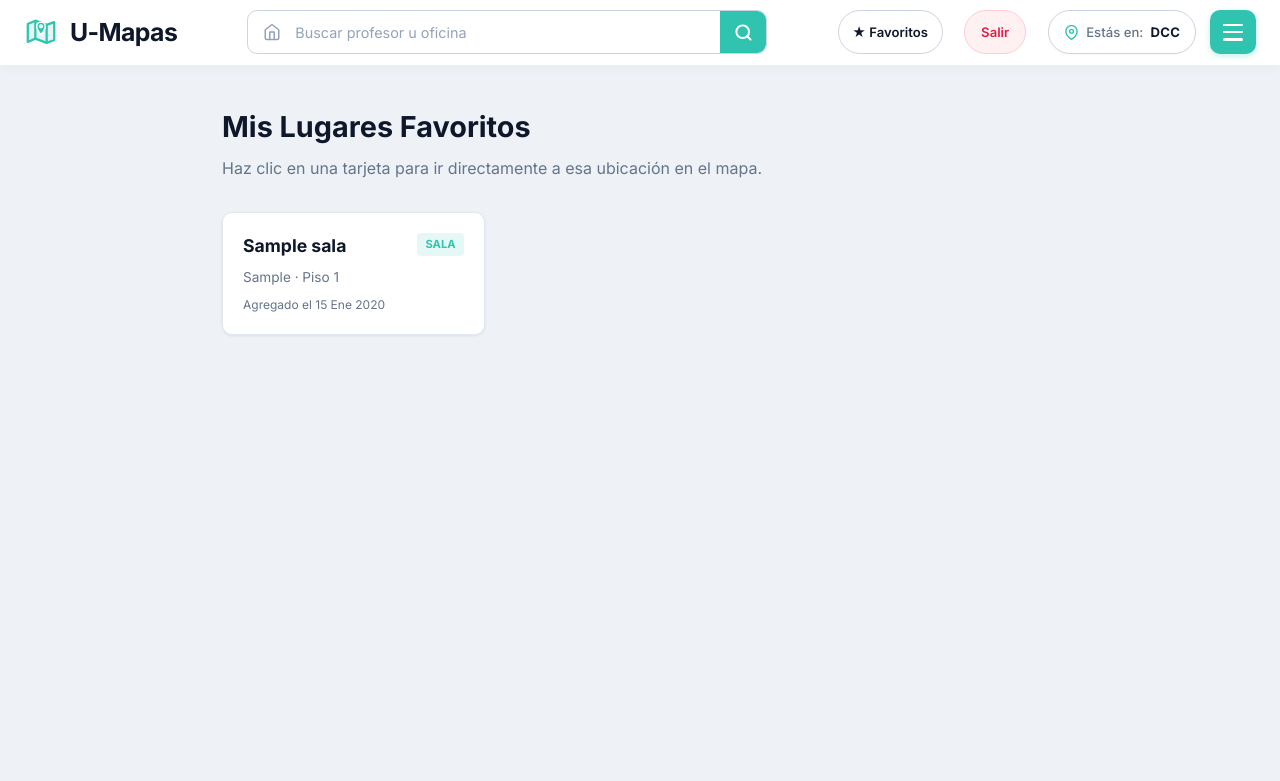
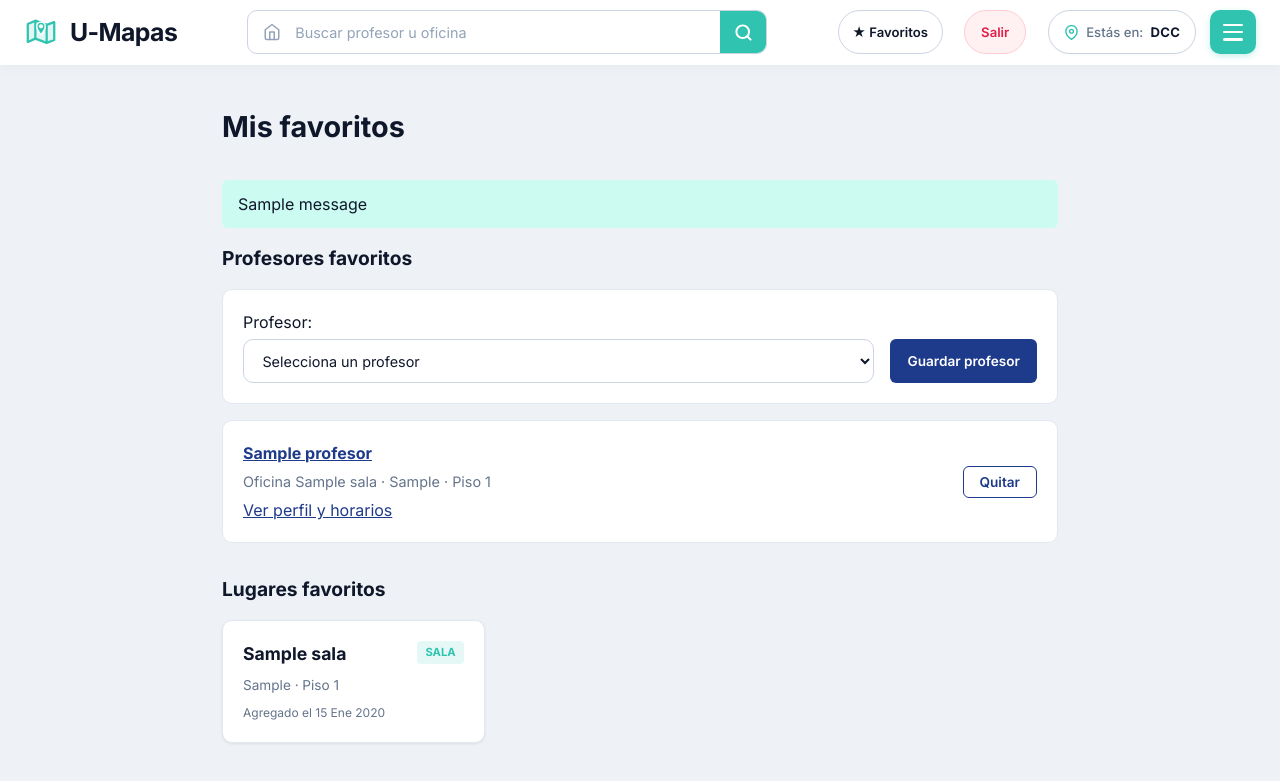
Before and after one commit to DRP5503/U-mapas, a Django app: page /favoritos/ in a window 1280 px wide. Shown: the top 781 px of the page. Run offline with Django 5.2, Linux system fonts and the light colour scheme; a user stored in the database is signed in; tables that the repository leaves empty hold one stand-in row (values such as "Sample post"); one stand-in notice (Sample message) is shown.

Commit message:
Integrar favoritos de profesores con perfiles y favoritos existentes

```diff
--- a/core/forms.py
+++ b/core/forms.py
@@ -1,9 +1,10 @@
 """
 Formularios de autenticación y registro de usuarios.
 """
+from django import forms
 from django.contrib.auth.forms import AuthenticationForm, UserCreationForm
 
-from core.models import User
+from core.models import Profesor, User
 
 
 class NewUserForm(UserCreationForm):
@@ -17,3 +18,13 @@ class NewUserForm(UserCreationForm):
 class LoginForm(AuthenticationForm):
     """Formulario de inicio de sesión estándar."""
     pass
+
+
+class ProfesorFavoritoForm(forms.Form):
+    """Selección de un profesor existente para agregar a favoritos."""
+
+    profesor = forms.ModelChoiceField(
+        queryset=Profesor.objects.order_by('nombre', 'pk'),
+        label='Profesor',
+        empty_label='Selecciona un profesor',
+    )
--- a/core/models.py
+++ b/core/models.py
@@ -3,6 +3,7 @@ Modelos de datos principales del Mapa Interactivo DCC.
 """
 from datetime import timedelta
 import math
+from django.conf import settings
 from django.contrib.auth.models import AbstractUser
 from django.db import models
 from django.utils import timezone
@@ -93,6 +94,23 @@ class Profesor(models.Model):
 
     def __str__(self):
         return self.nombre
+
+
+class ProfesorFavorito(models.Model):
+    """Profesor guardado en la lista personal de un usuario."""
+
+    usuario = models.ForeignKey(
+        settings.AUTH_USER_MODEL, on_delete=models.CASCADE,
+        related_name='profesores_favoritos',
+    )
+    profesor = models.ForeignKey(Profesor, on_delete=models.CASCADE)
+
+    class Meta:
+        constraints = [
+            models.UniqueConstraint(
+                fields=['usuario', 'profesor'], name='favorito_usuario_profesor_unico',
+            ),
+        ]
 
 
 class Reporte(models.Model):
--- a/core/urls.py
+++ b/core/urls.py
@@ -11,6 +11,8 @@ urlpatterns = [
     path('logout', views.logout_user, name='logout_user'),
     # Favoritos
     path('favoritos/', views.mis_lugares_favoritos, name='mis_lugares_favoritos'),
+    path('favoritos/profesores/<int:profesor_id>/guardar/', views.guardar_profesor_favorito, name='guardar_profesor_favorito'),
+    path('favoritos/<int:profesor_id>/quitar/', views.quitar_favorito, name='quitar_favorito'),
     path('api/favoritos/toggle/<int:sala_id>/', views.toggle_favorito, name='toggle_favorito'),
     path('api/favoritos/estado/<int:sala_id>/', views.estado_favorito, name='estado_favorito'),
     # API de pisos y rutas
--- a/core/views/favoritos.py
+++ b/core/views/favoritos.py
@@ -1,16 +1,55 @@
-"""Vistas de favoritos: lugares (salas) del usuario."""
+"""Vistas de favoritos de profesores y lugares (salas) del usuario."""
+from django.contrib import messages
 from django.contrib.auth.decorators import login_required
 from django.http import JsonResponse
-from django.shortcuts import get_object_or_404, render
+from django.shortcuts import get_object_or_404, redirect, render
+from django.views.decorators.http import require_http_methods, require_POST
 
-from core.models import LugarFavorito, Sala
+from core.forms import ProfesorFavoritoForm
+from core.models import LugarFavorito, Profesor, ProfesorFavorito, Sala
 
 
 @login_required
+@require_http_methods(['GET', 'HEAD', 'POST'])
 def mis_lugares_favoritos(request):
-    """Muestra la página con los lugares favoritos del usuario."""
+    """Muestra ambos tipos de favoritos y permite guardar un profesor."""
+    form = ProfesorFavoritoForm(request.POST if request.method == 'POST' else None)
+    if request.method == 'POST' and form.is_valid():
+        profesor = form.cleaned_data['profesor']
+        ProfesorFavorito.objects.get_or_create(usuario=request.user, profesor=profesor)
+        messages.success(request, f'{profesor.nombre} está en tus favoritos.')
+        return redirect('core:mis_lugares_favoritos')
+
     favoritos = LugarFavorito.objects.filter(usuario=request.user).select_related('sala', 'sala__piso')
-    return render(request, 'favoritos.html', {'favoritos': favoritos})
+    profesores_favoritos = ProfesorFavorito.objects.filter(usuario=request.user).select_related(
+        'profesor__oficina__piso',
+    ).order_by('profesor__nombre', 'profesor_id')
+    return render(request, 'favoritos.html', {
+        'favoritos': favoritos,
+        'profesores_favoritos': profesores_favoritos,
+        'form': form,
+    })
+
+
+@login_required
+@require_POST
+def guardar_profesor_favorito(request, profesor_id):
+    """Guarda un profesor desde su perfil, incluso ante solicitudes repetidas."""
+    profesor = get_object_or_404(Profesor, pk=profesor_id)
+    ProfesorFavorito.objects.get_or_create(usuario=request.user, profesor=profesor)
+    messages.success(request, f'{profesor.nombre} está en tus favoritos.')
+    return redirect('core:perfil_profesor', profesor_id=profesor_id)
+
+
+@login_required
+@require_POST
+def quitar_favorito(request, profesor_id):
+    """Quita el profesor solo de la lista de la cuenta activa."""
+    ProfesorFavorito.objects.filter(usuario=request.user, profesor_id=profesor_id).delete()
+    messages.success(request, 'El profesor se quitó de tus favoritos.')
+    if request.POST.get('desde') == 'perfil':
+        return redirect('core:perfil_profesor', profesor_id=profesor_id)
+    return redirect('core:mis_lugares_favoritos')
 
 
 @login_required
--- a/core/views/profesores.py
+++ b/core/views/profesores.py
@@ -2,7 +2,7 @@
 from django.shortcuts import get_object_or_404, render
 from django.utils import timezone
 
-from core.models import Profesor
+from core.models import Profesor, ProfesorFavorito
 from core.services.rutas import _normalizar
 
 ORDEN_DIAS = ['lunes', 'martes', 'miercoles', 'jueves', 'viernes', 'sabado', 'domingo']
@@ -43,6 +43,9 @@ def perfil_profesor(request, profesor_id):
 
     partes = profesor.nombre.split()
     iniciales = ''.join(p[0] for p in partes[:2]).upper() or '?'
+    es_favorito = request.user.is_authenticated and ProfesorFavorito.objects.filter(
+        usuario=request.user, profesor=profesor,
+    ).exists()
 
     return render(request, 'profesor.html', {
         'profesor': profesor,
@@ -50,4 +53,5 @@ def perfil_profesor(request, profesor_id):
         'dias': dias,
         'disponible_ahora': disponible_ahora,
         'iniciales': iniciales,
+        'es_favorito': es_favorito,
     })
--- /dev/null
+++ b/frontend/static/css/favoritos_profesores.css
@@ -0,0 +1,103 @@
+.profesores-favoritos {
+  margin-bottom: 2rem;
+}
+
+.profesores-favoritos h2,
+.lugares-favoritos-titulo {
+  margin-bottom: 1rem;
+  font-size: 1.2rem;
+}
+
+.profesores-favoritos-form,
+.profesor-favorito-card,
+.profesores-favoritos-vacio {
+  padding: 1.25rem;
+  background: var(--color-card-bg);
+  border: 1px solid var(--color-border);
+  border-radius: var(--radius-md);
+}
+
+.profesores-favoritos-form {
+  display: flex;
+  flex-direction: row;
+  align-items: flex-start;
+  gap: 1rem;
+  margin-bottom: 1rem;
+}
+
+.profesores-favoritos-form .form-group {
+  flex: 1;
+  min-width: 0;
+}
+
+.profesores-favoritos-form button {
+  margin-top: 1.85rem;
+  min-height: 44px;
+}
+
+.profesores-favoritos-lista {
+  display: grid;
+  gap: 0.75rem;
+  list-style: none;
+}
+
+.profesor-favorito-card {
+  display: flex;
+  justify-content: space-between;
+  align-items: center;
+  gap: 1rem;
+}
+
+.profesor-favorito-datos {
+  min-width: 0;
+  overflow-wrap: anywhere;
+}
+
+.profesor-favorito-datos h3 {
+  font-size: 1rem;
+}
+
+.profesor-favorito-datos a {
+  color: var(--color-primary);
+}
+
+.profesor-favorito-datos p {
+  margin: 0.35rem 0;
+  font-size: 0.9rem;
+  color: var(--color-text-muted);
+}
+
+.profesor-favorito-card form {
+  flex-shrink: 0;
+}
+
+.favoritos-aviso {
+  margin-bottom: 1rem;
+  padding: 0.75rem 1rem;
+  color: var(--color-text-main);
+  background: var(--color-accent-teal-light);
+  border-radius: var(--radius-sm);
+}
+
+@media (max-width: 640px) {
+  .favoritos-page {
+    padding: 1rem 0 !important;
+  }
+
+  .profesores-favoritos-form {
+    flex-direction: column;
+  }
+
+  .profesores-favoritos-form .form-group,
+  .profesores-favoritos-form button {
+    width: 100%;
+  }
+
+  .profesores-favoritos-form button {
+    margin-top: 0;
+  }
+
+  .profesor-favorito-card {
+    flex-wrap: wrap;
+  }
+}
--- a/frontend/templates/favoritos.html
+++ b/frontend/templates/favoritos.html
@@ -1,15 +1,59 @@
 {% extends 'base.html' %}
 {% load static %}
 
-{% block title %}Mis Lugares Favoritos | Mapa Interactivo DCC{% endblock %}
+{% block title %}Mis favoritos | Mapa Interactivo DCC{% endblock %}
+
+{% block extra_css %}
+<link rel="stylesheet" href="{% static 'css/favoritos_profesores.css' %}?v=1">
+{% endblock %}
 
 {% block content %}
 <section class="favoritos-page" style="padding: 2rem; max-width: 900px; margin: 0 auto; overflow-y: auto; width: 100%;">
     <header class="favoritos-header" style="margin-bottom: 2rem;">
-        <h1 style="font-size: 1.8rem; font-weight: 800; color: var(--color-text-main);">Mis Lugares Favoritos</h1>
-        <p style="color: var(--color-text-muted); margin-top: 0.5rem;">Haz clic en una tarjeta para ir directamente a esa ubicación en el mapa.</p>
+        <h1 style="font-size: 1.8rem; font-weight: 800; color: var(--color-text-main);">Mis favoritos</h1>
     </header>
 
+    {% for message in messages %}
+        <p class="favoritos-aviso" role="status">{{ message }}</p>
+    {% endfor %}
+
+    <section class="profesores-favoritos" aria-labelledby="profesores-favoritos-titulo">
+        <h2 id="profesores-favoritos-titulo">Profesores favoritos</h2>
+        <form method="post" action="{% url 'core:mis_lugares_favoritos' %}" class="profesores-favoritos-form auth-form">
+            {% csrf_token %}
+            <div class="form-group{% if form.profesor.errors %} has-error{% endif %}">
+                {{ form.profesor.label_tag }}
+                {{ form.profesor }}
+                {% for error in form.profesor.errors %}
+                    <p class="form-error" role="alert">{{ error }}</p>
+                {% endfor %}
+            </div>
+            <button type="submit" class="btn btn-primary">Guardar profesor</button>
+        </form>
+        <ul class="profesores-favoritos-lista">
+            {% for favorito in profesores_favoritos %}
+                <li class="profesor-favorito-card">
+                    <div class="profesor-favorito-datos">
+                        <h3><a href="{% url 'core:perfil_profesor' favorito.profesor_id %}">{{ favorito.profesor.nombre }}</a></h3>
+                        {% if favorito.profesor.oficina %}
+                            <p>Oficina {{ favorito.profesor.oficina.nombre }} · {{ favorito.profesor.oficina.piso.edificio }} · Piso {{ favorito.profesor.oficina.piso.numero }}</p>
+                        {% else %}
+                            <p>Oficina sin asignar</p>
+                        {% endif %}
+                        <a href="{% url 'core:perfil_profesor' favorito.profesor_id %}">Ver perfil y horarios</a>
+                    </div>
+                    <form method="post" action="{% url 'core:quitar_favorito' favorito.profesor_id %}">
+                        {% csrf_token %}
+                        <button type="submit" class="btn btn-outline" aria-label="Quitar a {{ favorito.profesor.nombre }} de favoritos">Quitar</button>
+                    </form>
+                </li>
+            {% empty %}
+                <li class="profesores-favoritos-vacio">Todavía no tienes profesores guardados. Selecciona uno arriba o guárdalo desde su perfil.</li>
+            {% endfor %}
+        </ul>
+    </section>
+
+    <h2 class="lugares-favoritos-titulo">Lugares favoritos</h2>
     {% if favoritos %}
         <div class="favoritos-grid" style="display: grid; grid-template-columns: repeat(auto-fill, minmax(250px, 1fr)); gap: 1.5rem;">
             {% for fav in favoritos %}
```
Also changed, not shown: core/test_favoritos.py (added, +110 -0 lines), core/views/__init__.py (+6 -1 lines), frontend/templates/profesor.html (+21 -0 lines), core/migrations/0003_profesor_favorito.py (added), core/migrations/0008_merge_profesores_favoritos.py (added).
